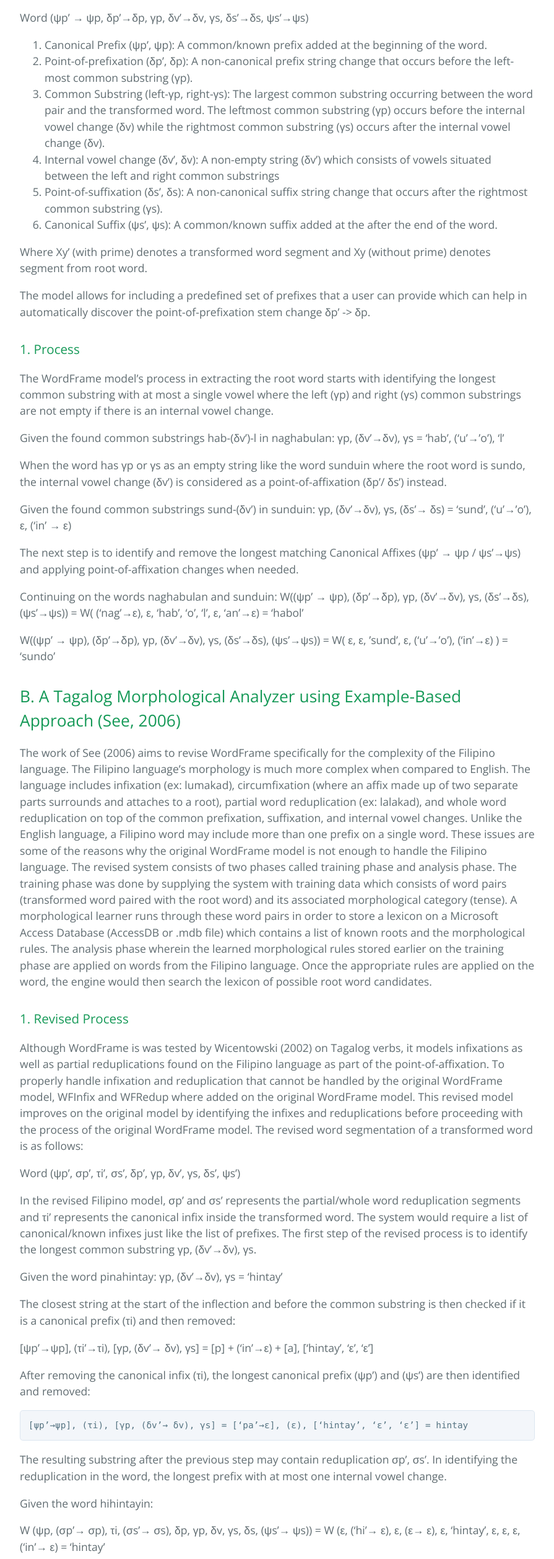
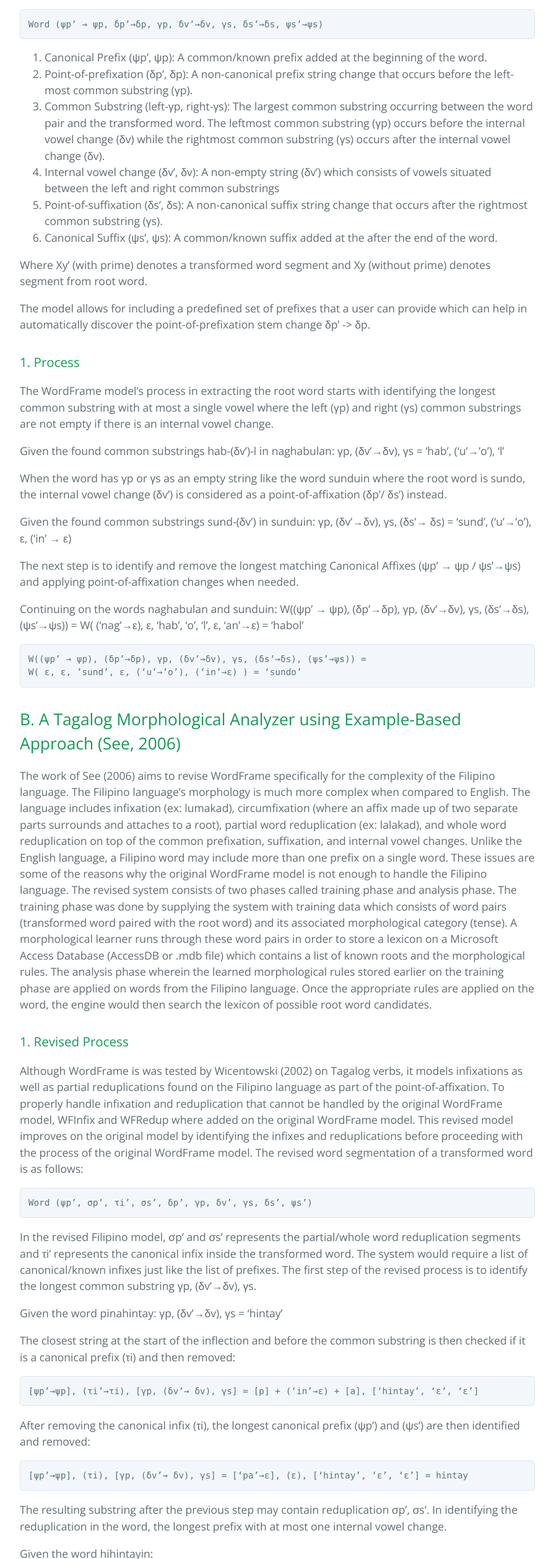
Before and after one commit to mgmalana/Morphinas, a plain HTML site: page index.html in a window 1280 px wide. Shown: the part 1534-4049 px from the top of the page at 62% size, without its empty margins (192-1087 px from the left). Drawn offline with nearby package versions, Linux system fonts and the light colour scheme.

```diff
--- a/index.html
+++ b/index.html
@@ -44,7 +44,8 @@
 
 <p>WordFrame splits a transformed word into seven parts. The canonical prefix (ψp), point-of-prefixation (δp), the common substring before the vowel (γp), the internal vowel(δv), common substring after the internal vowel (γs), the point-of-suffixation (δs), and the canonical suffix (ψs). These seven parts constitute into a transformed word:</p>
 
-<p>Word (ψp’ → ψp, δp’→δp, γp, δv’→δv, γs, δs’→δs, ψs’→ψs)</p>
+<pre><code>Word (ψp’ → ψp, δp’→δp, γp, δv’→δv, γs, δs’→δs, ψs’→ψs)
+</code></pre>
 
 <ol>
 <li> Canonical Prefix (ψp’, ψp): A common/known prefix added at the beginning of the word.</li>
@@ -78,8 +79,9 @@
     W((ψp’ → ψp), (δp’→δp), γp, (δv’→δv), γs, (δs’→δs), (ψs’→ψs)) =
     W( (‘nag’→ε), ε, ‘hab’, ‘o’, ‘l’, ε, ‘an’→ε)  = ‘habol’</p>
 
-<p>W((ψp’ → ψp), (δp’→δp), γp, (δv’→δv), γs, (δs’→δs), (ψs’→ψs)) =
-W( ε, ε, ’sund’, ε, (‘u’→’o’), (‘in’→ε) ) = ‘sundo’</p>
+<pre><code>W((ψp’ → ψp), (δp’→δp), γp, (δv’→δv), γs, (δs’→δs), (ψs’→ψs)) =
+W( ε, ε, ’sund’, ε, (‘u’→’o’), (‘in’→ε) ) = ‘sundo’
+</code></pre>
 
 <h2>
 <a id="b----a-tagalog-morphological-analyzer-using-example-based-approach-see-2006" class="anchor" href="#b----a-tagalog-morphological-analyzer-using-example-based-approach-see-2006" aria-hidden="true"><span aria-hidden="true" class="octicon octicon-link"></span></a>B.    A Tagalog Morphological Analyzer using Example-Based Approach (See, 2006)</h2>
@@ -91,7 +93,8 @@
 
 <p>Although WordFrame is was tested by Wicentowski (2002) on Tagalog verbs, it models infixations as well as partial reduplications found on the Filipino language as part of the point-of-affixation. To properly handle infixation and reduplication that cannot be handled by the original WordFrame model, WFInfix and WFRedup where added on the original WordFrame model. This revised model improves on the original model by identifying the infixes and reduplications before proceeding with the process of the original WordFrame model. The revised word segmentation of a transformed word is as follows: </p>
 
-<p>Word (ψp’, σp’, τi’, σs’, δp’, γp, δv’, γs, δs’, ψs’)</p>
+<pre><code>Word (ψp’, σp’, τi’, σs’, δp’, γp, δv’, γs, δs’, ψs’)
+</code></pre>
 
 <p>In the revised Filipino model, σp’ and σs’ represents the partial/whole word reduplication segments and τi’ represents the canonical infix inside the transformed word. The system would require a list of canonical/known infixes just like the list of prefixes. The first step of the revised process is to identify the longest common substring γp, (δv’→δv), γs. </p>
 
@@ -100,7 +103,8 @@
 
 <p>The closest string at the start of the inflection and before the common substring is then checked if it is a canonical prefix (τi) and then removed:</p>
 
-<p>[ψp’→ψp], (τi’→τi), [γp, (δv’→ δv), γs] = [p] + (‘in’→ε) + [a], [‘hintay’, ‘ε’, ‘ε’] </p>
+<pre><code>[ψp’→ψp], (τi’→τi), [γp, (δv’→ δv), γs] = [p] + (‘in’→ε) + [a], [‘hintay’, ‘ε’, ‘ε’]
+</code></pre>
 
 <p>After removing the canonical infix (τi), the longest canonical prefix (ψp’) and (ψs’) are then identified and removed:</p>
 
@@ -111,9 +115,10 @@
 
 <p>Given the word hihintayin:</p>
 
-<p>W (ψp, (σp’→ σp), τi, (σs’→ σs), δp, γp, δv, γs, δs, (ψs’→ ψs)) =
+<pre><code>W (ψp, (σp’→ σp), τi, (σs’→ σs), δp, γp, δv, γs, δs, (ψs’→ ψs)) =
 W (ε, (‘hi’→ ε), ε, (ε→ ε), ε, ‘hintay’, ε, ε, ε, (‘in’→ ε) =
-‘hintay’ </p>
+‘hintay’
+</code></pre>
 
 <h2>
 <a id="c----morphinas" class="anchor" href="#c----morphinas" aria-hidden="true"><span aria-hidden="true" class="octicon octicon-link"></span></a>C.    Morphinas</h2>
@@ -137,7 +142,7 @@
     ( ‘pinag’→ε), ε, ε, ε, [ ‘hintay’, ε, ε], ε ) =
     ‘hintay’</p>
 
-<p>This suggested improvement reduces the additional steps needed when applying rules with infixes found between prefixes and the unintended addition of new prefixes but also allows the previous model in searching for infixes found inside the root δp, (τi→ε), γp, δv, γs, δs as the previous model only allows for identification and removal of a single infix. Unlike the previous model, all affixes found are stored by the system temporarily as an object. These affixes are then trimmed down and formatted in such a way that they can be used by the other modules of Gramatika. The system iterates through all found affixes on a transformed word and generates an output with only the features (ex: pinaghintay → ~pi~nag), the breakdown (ex: pinaghintay → ~pi~nag#hintay), or just the root word (ex: pinaghintay → hintay). </p>
+<p>This suggested improvement reduces the additional steps needed when applying rules with infixes found between prefixes and the unintended addition of new prefixes but also allows the previous model in searching for infixes found inside the root     δp, (τi→ε), γp, δv, γs, δs as the previous model only allows for identification and removal of a single infix. Unlike the previous model, all affixes found are stored by the system temporarily as an object. These affixes are then trimmed down and formatted in such a way that they can be used by the other modules of Gramatika. The system iterates through all found affixes on a transformed word and generates an output with only the features (ex: pinaghintay → ~pi~nag), the breakdown (ex: pinaghintay → ~pi~nag#hintay), or just the root word (ex: pinaghintay → hintay). </p>
 
 <p>With the suggested model of handling long-prefixes, additional canonical affixes, and minor tweaks in the algorithm, Morphinas has correctly processed 114 words out of 133 words in 5 sentences (85.71%) over TPOST/HPOST’s own feature and root word extractor which only correctly processed 104 out of 133 words (78.2%) from the same 5 sentences. Unlike the previous work, Morphinas treats whole word reduplication as prefixes so that partial reduplications can still be found.</p>
 
```
Also changed, not shown: params.json (+1 -1 lines). Lines whose indentation alone changed are shown as unchanged.
